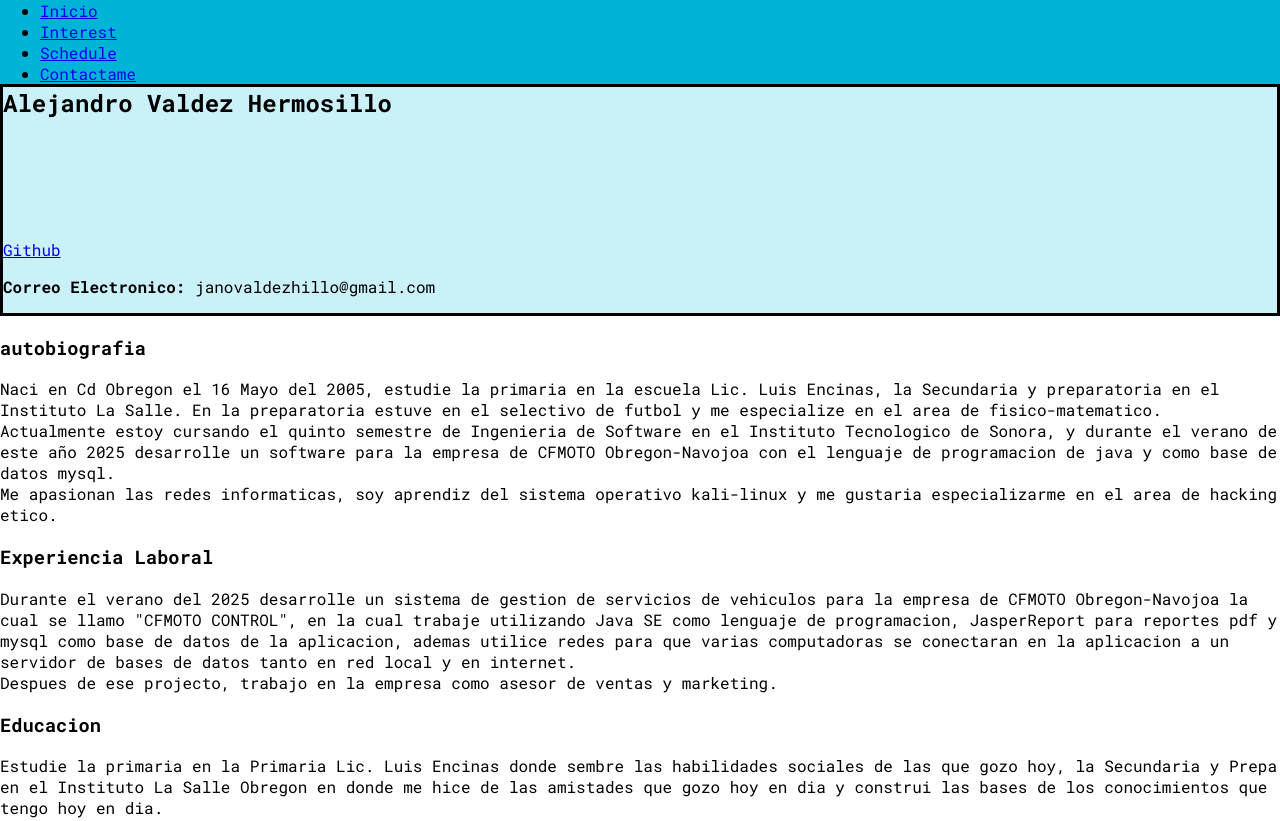
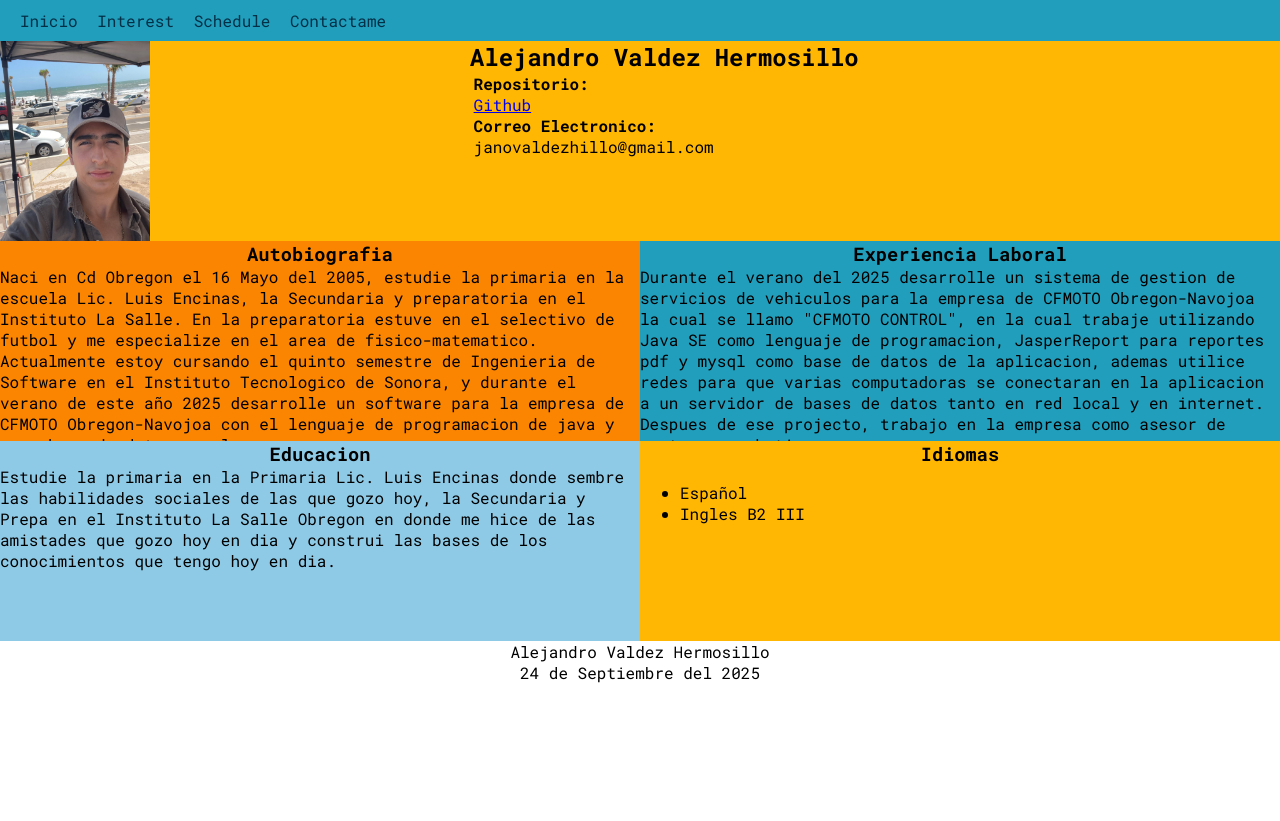
Before and after one commit to janotheboss75/curriculum_ValdezAlejandro, a plain HTML site: page index.html in a window 1280 px wide. Shown: the top 821 px of the page. After the commit the page ends 800 px from the top, so only its background shows below. Drawn offline with Linux system fonts and the light colour scheme; a web font is replaced by a local one.

Commit message:
ESTILO CSS INDEX

```diff
--- a/index.html
+++ b/index.html
@@ -3,10 +3,7 @@
 <head>
     <meta charset="UTF-8">
     <meta name="viewport" content="width=device-width, initial-scale=1.0">
-    <link rel="stylesheet" href="styles.css">
-    <link rel="preconnect" href="https://fonts.googleapis.com">
-    <link rel="preconnect" href="https://fonts.gstatic.com" crossorigin>
-    <link href="https://fonts.googleapis.com/css2?family=Roboto+Mono:ital,wght@0,100..700;1,100..700&display=swap" rel="stylesheet">
+    <link rel="stylesheet" href="./styles/styles.css">
     <title>Curriculum Vitae</title>
 </head>
 <body>
@@ -24,13 +21,13 @@
     <main>
         <section id="Informacion-Personal" name="Informacion-Personal">
             <h2>Alejandro Valdez Hermosillo</h2>
-            <img id="foto" img/foto.jpeg" alt="" height="350">
-            <p><a href="https://github.com/janotheboss75">Github</a></p>
-            <p><b>Correo Electronico:</b> janovaldezhillo@gmail.com</p>
+            <img id="foto" src="./img/foto.jpeg" alt="" height="350">
+            <p><b>Repositorio:</b><br><a href="https://github.com/janotheboss75">Github</a></p>
+            <p><b>Correo Electronico:</b><br> janovaldezhillo@gmail.com</p>
         </section>
 
-        <section id="autobiografia" name="autobiografia">
-            <h3>autobiografia</h3>
+        <section class="articulo" id="autobiografia" name="autobiografia">
+            <h3>Autobiografia</h3>
             <p>
                 Naci en Cd Obregon el 16 Mayo del 2005, estudie la primaria en la escuela Lic. Luis Encinas, la Secundaria y preparatoria en el Instituto La Salle. En la preparatoria estuve en el selectivo de futbol y me especialize en el area de fisico-matematico. <br>
 
@@ -40,7 +37,7 @@
             </p>
         </section>
 
-        <section id="Experiencia-Laboral" name="Experiencia-Laboral">
+        <section class="articulo" id="Experiencia-Laboral" name="Experiencia-Laboral">
             <h3>Experiencia Laboral</h3>
             <p>
                 Durante el verano del 2025 desarrolle un sistema de gestion de servicios de vehiculos para la empresa de CFMOTO Obregon-Navojoa la cual se llamo "CFMOTO CONTROL", en la cual trabaje utilizando Java SE como lenguaje de programacion, JasperReport para reportes pdf y mysql como base de datos de la aplicacion, ademas utilice redes para que varias computadoras se conectaran en la aplicacion a un servidor de bases de datos tanto en red local y en internet.<br>
@@ -49,12 +46,12 @@
             </p>
         </section>
 
-        <section id="Educacion" name="Educacion">
+        <section class="articulo" id="Educacion" name="Educacion">
             <h3>Educacion</h3>
             <p>Estudie la primaria en la Primaria Lic. Luis Encinas donde sembre las habilidades sociales de las que gozo hoy, la Secundaria y Prepa en el Instituto La Salle Obregon en donde me hice de las amistades que gozo hoy en dia y construi las bases de los conocimientos que tengo hoy en dia.</p>
         </section>
 
-        <section id="Idiomas" name="Idiomas">
+        <section class="articulo" id="Idiomas" name="Idiomas">
             <h3>Idiomas</h3>
             <ul>
                 <li>Español</li>
--- a/styles.css
+++ /dev/null
@@ -1,22 +0,0 @@
-body{
-    margin: 0;
-    font-family: 'Roboto Mono';
-}
-
-.header{
-    margin: 0;
-    background-color: #00b4d8;
-}
-
-h2{
-    margin: 0;
-}
-
-#foto{
-    height: 100px;
-}
-
-#Informacion-Personal{
-    background-color: #caf0f8;
-    border-style: solid;
-}
--- /dev/null
+++ b/styles/global.css
@@ -0,0 +1,10 @@
+:root{
+    --bg--color--header: #219ebc;
+    --color--para--links: #023047;
+    --color--hover--links: #ffb703;
+    --bg--color--infoPersonal: #ffb703;
+    --bg--color--autobiografia: #fb8500;
+    --bg--color-experienciaLaboral: #219ebc;
+    --bg--color-educacion: #8ecae6;
+    --bg--color-idiomas: #ffb703;
+}
--- /dev/null
+++ b/styles/styles.css
@@ -0,0 +1,108 @@
+@import url(./global.css);
+@import url('https://fonts.googleapis.com/css2?family=Roboto+Mono:ital,wght@0,100..700;1,100..700&family=SUSE+Mono:ital,wght@0,100..800;1,100..800&display=swap');
+
+body{
+    margin:0px;
+    font-family: "Roboto Mono", monospace;
+}
+
+h3,p{
+    margin: 0px;
+}
+
+/*ESTILOS A HEADER*/
+.header{
+    background-color: var(--bg--color--header);
+}
+
+.header > ul{
+    margin: 0;
+    padding: 10px;
+}
+
+.header > li{
+    display: inline;
+    margin-left: 10px;
+}
+
+.header > li > a{
+    text-decoration: none;
+    color: var(--color--para--links);
+}
+
+.header > li > a:hover{
+    color: var(--color--hover--links);
+    font-weight: bold;
+}
+
+/*DECORACION A INFORMACION PERSONAL*/
+#Informacion-Personal{
+    background-color: var(--bg--color--infoPersonal);
+    height: 200px;
+}
+
+#Informacion-Personal > h2{
+    display: inline;
+    margin-left: 25%;
+}
+
+#Informacion-Personal > img{
+    height: 200px;
+    float: left;
+}
+
+#Informacion-Personal > p{
+    margin-left: 37%;
+}
+
+/*DECORACION CADA ARTICULO*/
+.articulo{
+    float: left;
+    height: 200px;
+    overflow: auto;
+}
+
+/*DECORACION A AUTOBIOGRAFIA*/
+#autobiografia{
+    background-color: var(--bg--color--autobiografia);
+    width: 50%;
+}
+
+#autobiografia > h3{
+    text-align: center;
+}
+
+/*DECORACION A EXPERIENCIA LABORAL*/
+#Experiencia-Laboral{
+    background-color: var(--bg--color-experienciaLaboral);
+    width: 50%;
+}
+
+#Experiencia-Laboral > h3{
+    text-align: center;
+}
+
+/*DECORACION A EDUCACION*/
+#Educacion{
+    background-color: var(--bg--color-educacion);
+    width: 50%;
+}
+
+#Educacion > h3{
+    text-align: center;
+}
+
+/*DECORACION A IDIOMAS*/
+#Idiomas{
+    background-color: var(--bg--color-idiomas);
+    width: 50%;
+}
+
+#Idiomas > h3{
+    text-align: center;
+}
+
+/*DECORACION AL FOOTER*/
+footer > p{
+ text-align: center;
+}
```
